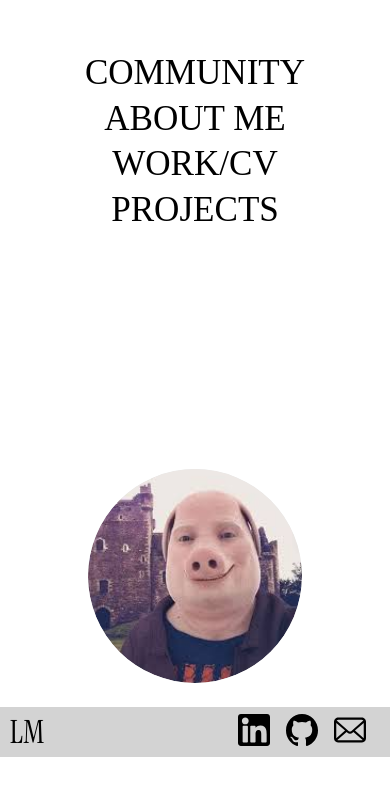
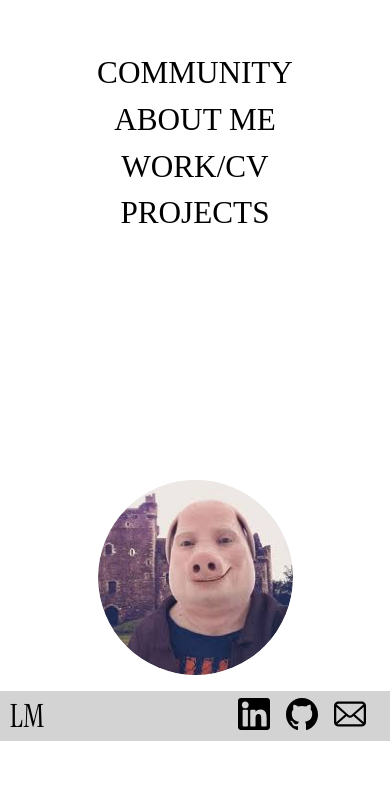
Before and after one commit to Logan-Mui/Web-Portfolio, a React (Vite) app: page / in a window 390 px wide. Shown: the part 185-980 px from the top of the page. Built offline with nearby package versions, Linux system fonts and the light colour scheme.

Commit message:
slight adjustments

```diff
--- a/src/styles/splash/menu.css
+++ b/src/styles/splash/menu.css
@@ -29,6 +29,7 @@
     margin: 0.1em 0;
     text-transform: uppercase;
     transition: all 0.3s ease;
+    padding: 0.2em 0.5em;
 }
 
 /* When hovering over the menu container, shrink all links */
@@ -69,28 +70,29 @@
 @media (max-width: 1024px) {
     .Menu {
         flex-direction: column;
-        justify-content: space-evenly;
-        padding: 2rem 0;
+        justify-content: center;
+        padding: 1.5rem 0;
+        gap: 2rem;
     }
 
     .MenuLinks {
         padding-left: 0;
         align-items: center;
         position: relative;
-        margin-bottom: 2rem;
     }
 
     .MenuLinks a {
-        font-size: clamp(2rem, 8vw, 4rem);
+        font-size: clamp(1.8rem, 7vw, 3.5rem);
         text-align: center;
+        padding: 0.15em 0.5em;
     }
 
     .MenuLinks:hover a {
-        font-size: clamp(1.8rem, 7vw, 3.5rem);
+        font-size: clamp(1.6rem, 6.5vw, 3.2rem);
     }
 
     .MenuLinks:hover a:hover {
-        font-size: clamp(2.5rem, 9vw, 5rem);
+        font-size: clamp(2.2rem, 8vw, 4.2rem);
     }
 
     .PicOfMe {
@@ -98,35 +100,33 @@
         right: auto;
         top: auto;
         transform: none;
-        width: clamp(250px, 50vw, 400px);
-        height: clamp(250px, 50vw, 400px);
+        width: clamp(220px, 45vw, 350px);
+        height: clamp(220px, 45vw, 350px);
     }
 }
 
 /* For smaller screens */
 @media (max-width: 768px) {
     .Menu {
-        padding: 1.5rem 0;
-    }
-
-    .MenuLinks {
-        margin-bottom: 1.5rem;
+        padding: 1rem 0;
+        gap: 1.5rem;
     }
 
     .MenuLinks a {
-        font-size: clamp(1.8rem, 9vw, 3rem);
+        font-size: clamp(1.5rem, 8vw, 2.8rem);
+        padding: 0.1em 0.5em;
     }
 
     .MenuLinks:hover a {
-        font-size: clamp(1.6rem, 8vw, 2.7rem);
+        font-size: clamp(1.4rem, 7vw, 2.5rem);
     }
 
     .MenuLinks:hover a:hover {
-        font-size: clamp(2.2rem, 10vw, 3.8rem);
+        font-size: clamp(1.8rem, 9vw, 3.5rem);
     }
 
     .PicOfMe {
-        width: clamp(200px, 55vw, 320px);
-        height: clamp(200px, 55vw, 320px);
+        width: clamp(180px, 50vw, 280px);
+        height: clamp(180px, 50vw, 280px);
     }
 }
```
